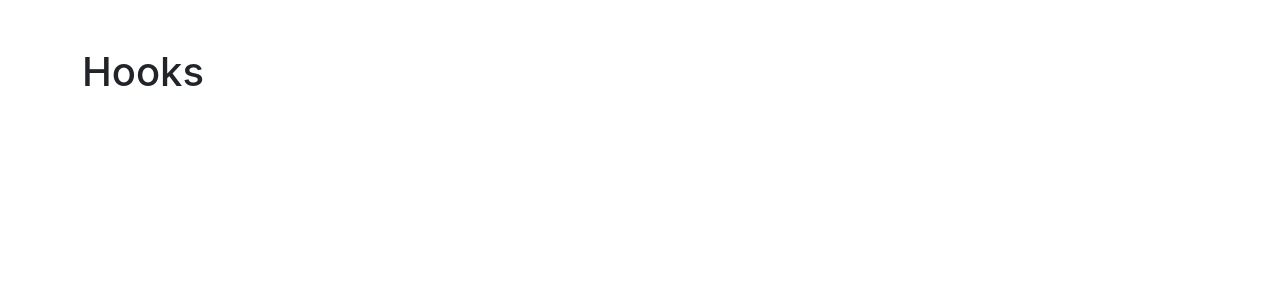
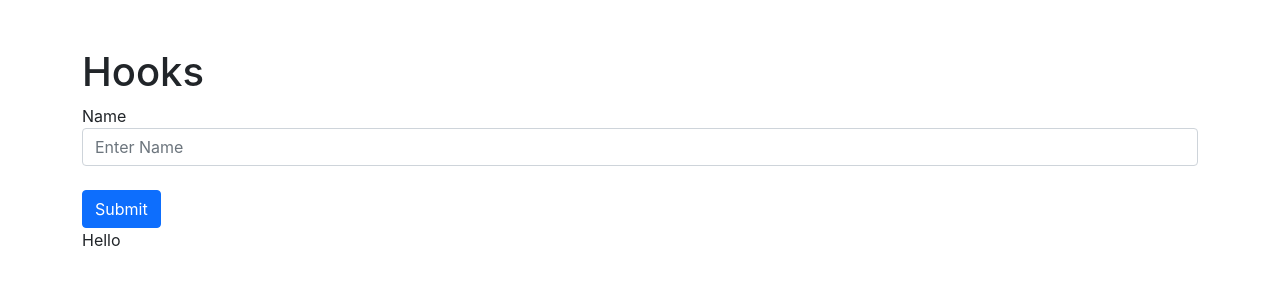
Before and after one commit to naimahassan43/react-hooks-pr, a React (Create React App) app: page / in a window 1280 px wide. Shown: the top 300 px of the page. Built offline with nearby package versions, Linux system fonts and the light colour scheme.

Commit message:
useRef Ex1-Create DOM reference

```diff
--- a/src/App.js
+++ b/src/App.js
@@ -1,7 +1,10 @@
+import UseRefEx1 from "./components/UseRefEx1";
+
 function App() {
   return (
     <div className="container mt-5">
       <h1>Hooks</h1>
+      <UseRefEx1/>
     </div>
   );
 }
--- a/src/components/UseRefEx1.jsx
+++ b/src/components/UseRefEx1.jsx
@@ -0,0 +1,40 @@
+import React, {useRef} from "react";
+
+function UseRefEx1() {
+  const inputRef = useRef()
+  const paraRef = useRef()
+
+  const onSubmit = (e) => {
+    e.preventDefault();
+    console.log(inputRef.current.value)
+    inputRef.current.value = 'Hello'
+    inputRef.current.style.backgroundColor = 'red'
+    paraRef.current.innerText = 'GoodBye'
+
+  }
+  return (
+    <div>
+      <form onSubmit={onSubmit}>
+      <div className="form-group">
+          <label htmlFor="name">Name</label>
+          <input
+            type="text"
+            className="form-control"
+            ref={inputRef}
+            id="name"
+            placeholder="Enter Name"
+          />
+
+        </div>
+
+      <br />
+        <button type="submit" className="btn btn-primary">
+          Submit
+        </button>
+        <p onClick={() => inputRef.current.focus()} ref={paraRef} >Hello</p>
+      </form>
+    </div>
+  );
+}
+
+export default UseRefEx1;
```
